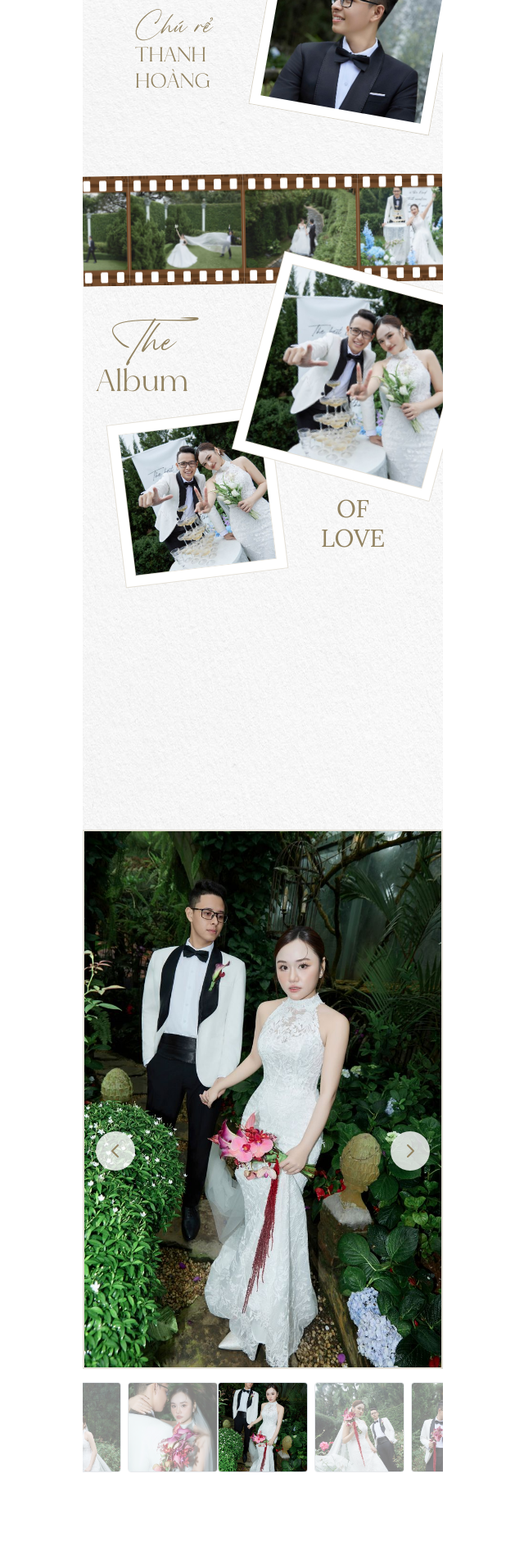
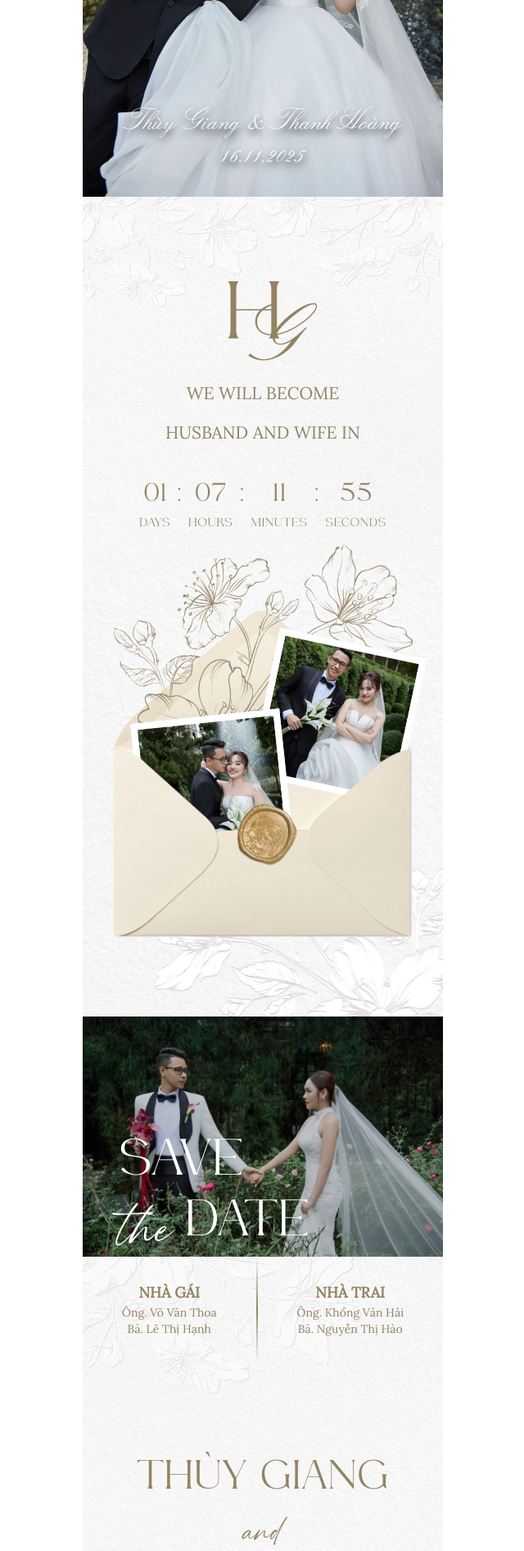
Before and after one commit to dngocson/gsap_tailwind, a React (Vite) app: page / in a window 1280 px wide. Shown: the part 420-2312 px from the top of the page at 82% size, without its empty margins (319-959 px from the left). Before the commit the page ends 2216 px from the top, so only its background shows below. Built offline with nearby package versions, Linux system fonts and the light colour scheme.

Commit message:
feat: working on carousel element

```diff
--- a/package.json
+++ b/package.json
@@ -15,6 +15,7 @@
   "dependencies": {
     "@gsap/react": "^2.1.2",
     "@tailwindcss/vite": "^4.1.17",
+    "embla-carousel-autoplay": "^8.6.0",
     "embla-carousel-react": "^8.6.0",
     "gsap": "^3.13.0",
     "react": "^19.2.0",
--- a/src/component/main/Main.tsx
+++ b/src/component/main/Main.tsx
@@ -1,14 +1,18 @@
 import Album from "./album/Album";
 import BrideAndGroom from "./brideAndGroom/BrideAndGroom";
 import Carousel from "./carousel/Carousel";
+import Header from "./header/Header";
+import Location from "./location.tsx/Location";
+import Seperator from "./seperator/Seperator";
+import Time from "./time/Time";
 
 const Main = () => {
   return (
     <div className="relative">
-      {/* <Header />
+      <Header />
       <Time />
       <Seperator />
-      <Location /> */}
+      <Location />
       <BrideAndGroom />
       <Album />
       <Carousel />
--- a/src/component/main/album/Album.tsx
+++ b/src/component/main/album/Album.tsx
@@ -77,7 +77,7 @@ const Album = () => {
   return (
     <div
       ref={containerRef}
-      className="location-section relative flex min-h-screen flex-col gap-7 overflow-hidden text-center text-[#928362]"
+      className="location-section ip16:pb-24 relative flex flex-col gap-7 overflow-hidden pb-12 text-center text-[#928362]"
     >
       <img
         className="location-bg-10 absolute top-0 h-full"
--- a/src/component/main/carousel/Carousel.tsx
+++ b/src/component/main/carousel/Carousel.tsx
@@ -3,22 +3,52 @@ import useEmblaCarousel from "embla-carousel-react";
 import { useCallback, useEffect, useRef, useState } from "react";
 import { gsap } from "gsap";
 import { useGSAP } from "@gsap/react";
+import Autoplay from "embla-carousel-autoplay";
+const images = [
+  imageMap.carousel_1,
+  imageMap.carousel_2,
+  imageMap.carousel_3,
+  imageMap.carousel_4,
+  imageMap.carousel_5,
+  imageMap.carousel_6,
+  imageMap.carousel_7,
+  imageMap.carousel_8,
+  imageMap.carousel_9,
+  imageMap.carousel_10,
+  imageMap.carousel_11,
+  imageMap.carousel_12,
+  imageMap.carousel_13,
+  imageMap.carousel_14,
+  imageMap.carousel_15,
+] as const;
 
 const Carousel = () => {
-  const [emblaRef, emblaApi] = useEmblaCarousel({
+  const [selectedIndex, setSelectedIndex] = useState(0);
+  const [modalImage, setModalImage] = useState<string | null>(null);
+  const carouselRef = useRef<HTMLDivElement>(null);
+  const modelRef = useRef<HTMLDialogElement>(null);
+
+  const [emblaRef, emblaApi] = useEmblaCarousel(
+    {
       loop: true,
       align: "center",
       slidesToScroll: 1,
-  });
+    },
+    [
+      Autoplay({
+        playOnInit: true,
+        delay: 2000,
+        stopOnMouseEnter: true,
+        stopOnInteraction: false,
+      }),
+    ],
+  );
 
   const [emblaThumbsRef, emblaThumbsApi] = useEmblaCarousel({
     align: "center",
     dragFree: true,
     loop: true,
   });
-
-  const [selectedIndex, setSelectedIndex] = useState(0);
-  const carouselRef = useRef<HTMLDivElement>(null);
 
   const scrollPrev = useCallback(() => {
     if (emblaApi) emblaApi.scrollPrev();
@@ -73,32 +103,25 @@ const Carousel = () => {
     });
   }, [emblaApi, emblaThumbsApi]);
 
-  const images = [
-    imageMap.carousel_1,
-    imageMap.carousel_2,
-    imageMap.carousel_3,
-    imageMap.carousel_4,
-    imageMap.carousel_5,
-    imageMap.carousel_6,
-    imageMap.carousel_7,
-    imageMap.carousel_8,
-    imageMap.carousel_9,
-    imageMap.carousel_10,
-    imageMap.carousel_11,
-    imageMap.carousel_12,
-    imageMap.carousel_13,
-    imageMap.carousel_14,
-    imageMap.carousel_15,
-  ];
+  return (
+    <div>
+      <dialog ref={modelRef} className="backdrop:bg-black/50">
+        <div className="flex h-full w-full items-center justify-center">
+          <p>THIS SHOULD BE ON THE CENTER</p>
+        </div>
+      </dialog>
 
-  return (
-    <div className="relative mx-auto w-full max-w-4xl" ref={carouselRef}>
+      <div className="relative z-50 mx-auto w-full max-w-4xl" ref={carouselRef}>
         <div className="overflow-hidden" ref={emblaRef}>
           <div className="flex">
             {images.map((image, index) => (
               <div key={index} className="embla__slide min-w-0 flex-[0_0_100%]">
                 <div className="relative overflow-hidden border-2 border-[rgb(146,131,98,.25)] bg-white shadow-lg">
                   <img
+                    onClick={() => {
+                      modelRef.current?.showModal();
+                      setModalImage(image);
+                    }}
                     src={image}
                     alt={`Slide ${index + 1}`}
                     className="h-full w-full object-cover"
@@ -110,7 +133,7 @@ const Carousel = () => {
         </div>
 
         <button
-        className="absolute top-1/2 left-4 z-10 -translate-y-1/2 rounded-full bg-white/80 p-3 shadow-lg transition-all duration-200 hover:scale-110 hover:bg-white"
+          className="absolute top-1/2 left-4 z-10 -translate-y-1/2 rounded-full bg-white/30 p-2 shadow-lg transition-all duration-200 hover:scale-110 hover:bg-white/50"
           onClick={scrollPrev}
           aria-label="Previous slide"
         >
@@ -130,7 +153,7 @@ const Carousel = () => {
         </button>
 
         <button
-        className="absolute top-1/2 right-4 z-10 -translate-y-1/2 rounded-full bg-white/80 p-3 shadow-lg transition-all duration-200 hover:scale-110 hover:bg-white"
+          className="absolute top-1/2 right-4 z-10 -translate-y-1/2 rounded-full bg-white/30 p-2 shadow-lg transition-all duration-200 hover:scale-110 hover:bg-white/50"
           onClick={scrollNext}
           aria-label="Next slide"
         >
@@ -148,9 +171,8 @@ const Carousel = () => {
             />
           </svg>
         </button>
-
-      {/* Thumbnail Carousel */}
-      <div className="mt-4 overflow-hidden" ref={emblaThumbsRef}>
+      </div>
+      <div className="my-4 overflow-hidden" ref={emblaThumbsRef}>
         <div className="flex space-x-2">
           {images.map((image, index) => (
             <div
@@ -158,12 +180,15 @@ const Carousel = () => {
               className={`min-w-0 flex-[0_0_25%] cursor-pointer transition-opacity duration-200 ${
                 index === selectedIndex ? "opacity-100" : "opacity-50"
               }`}
-              onClick={() => scrollTo(index)}
+              onClick={() => {
+                scrollTo(index);
+                emblaApi?.plugins()?.autoplay?.reset();
+              }}
             >
               <img
                 src={image}
                 alt={`Thumbnail ${index + 1}`}
-                className="aspect-square w-full origin-center rounded border border-gray-300 object-cover"
+                className="aspect-square w-full origin-center rounded border border-gray-300 object-cover object-[20%_20%]"
               />
             </div>
           ))}
--- a/src/imageMap.ts
+++ b/src/imageMap.ts
@@ -1,5 +1,5 @@
 // Auto-generated image map - Do not edit manually
-// Generated at: 2025-12-10T13:53:02.110Z
+// Generated at: 2025-12-11T12:29:37.548Z
 
 export const imageMap = {
   _8c61a45d_c984_4c77_b6c5_644ec5162baa: '/images/8c61a45d-c984-4c77-b6c5-644ec5162baa.svg',
```
Also changed, not shown: 1 other file (tests, documents, lock files or other folders). Lines whose indentation alone changed are shown as unchanged.
